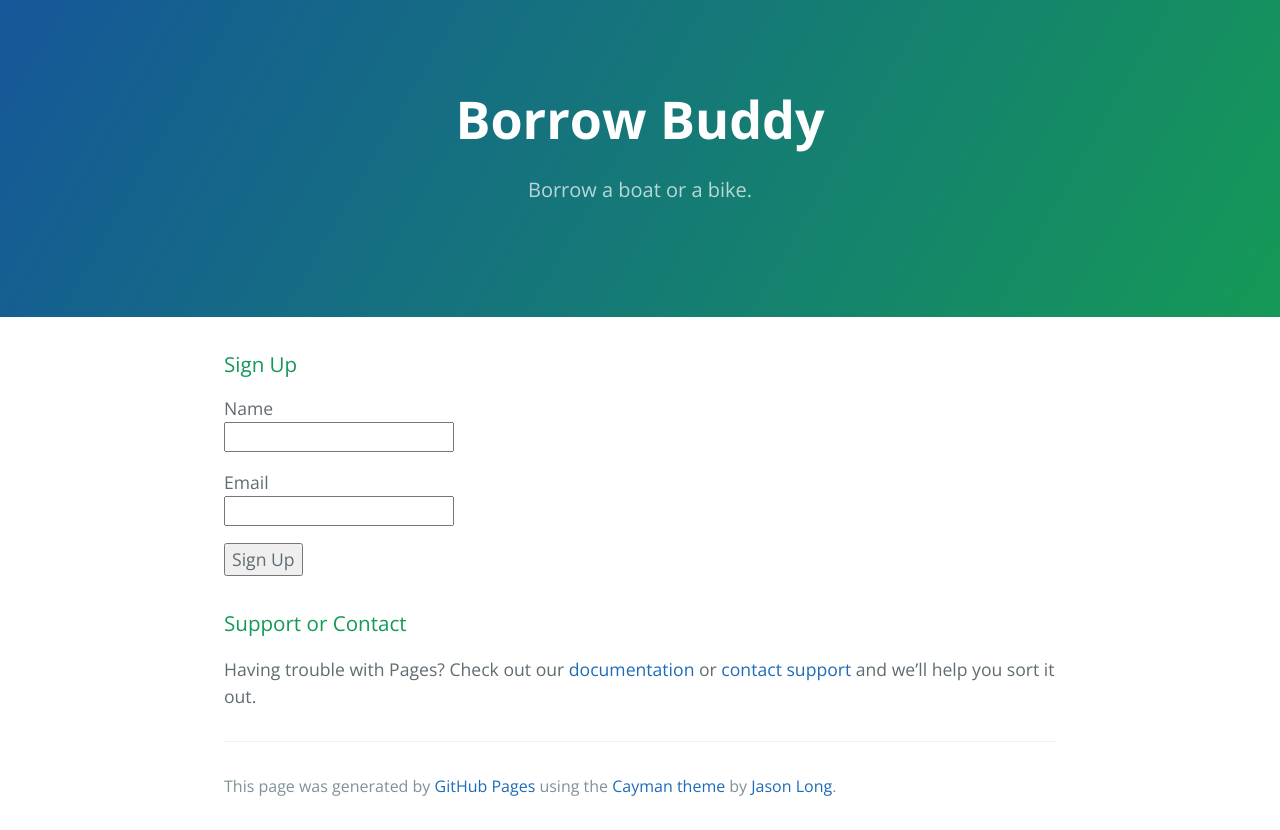
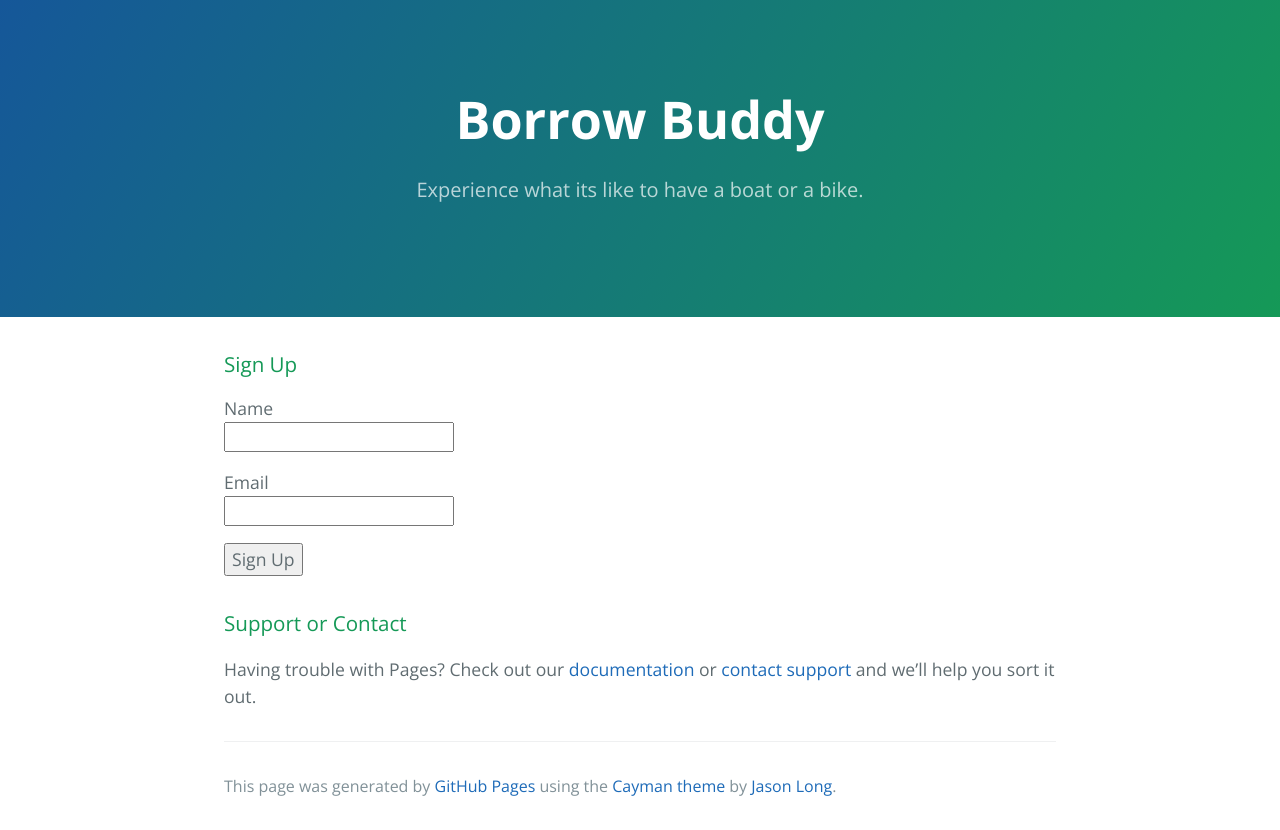
Before and after one commit to BorrowBuddy/borrowbuddy.github.io, a plain HTML site: page index.html in a window 1280 px wide. Drawn offline with nearby package versions, Linux system fonts and the light colour scheme.

Commit message:
Update index.html

```diff
--- a/index.html
+++ b/index.html
@@ -12,7 +12,7 @@
   <body>
     <section class="page-header">
       <h1 class="project-name">Borrow Buddy</h1>
-      <h2 class="project-tagline">Borrow a boat or a bike.</h2>
+      <h2 class="project-tagline">Experience what its like to have a boat or a bike.</h2>
     </section>
 
     <section class="main-content">
```
